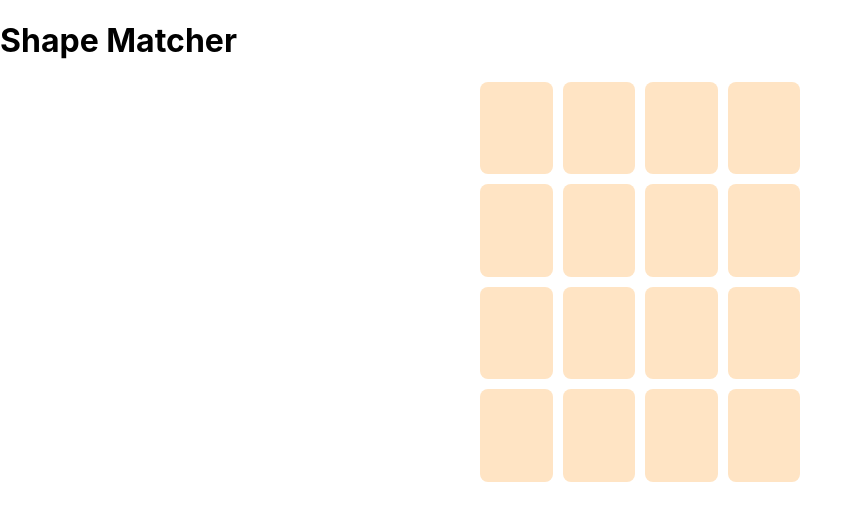
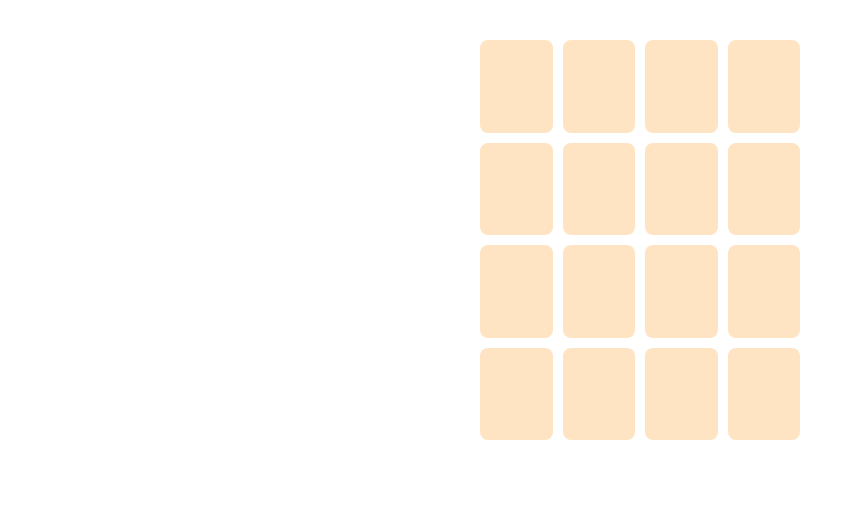
Before and after one commit to tanokiddy/Memory-Card-Game, a React (Create React App) app: page / in a window 1280 px wide. Shown: the top 520 px of the page, without its empty margins (0-862 px from the left). Built offline with nearby package versions, Linux system fonts and the light colour scheme.

Commit message:
feat: update css

```diff
--- a/src/App.tsx
+++ b/src/App.tsx
@@ -1,13 +1,10 @@
-import React from 'react';
-import Board from './components/Board';
-import './App.css';
+import React from "react";
+import Board from "./components/Board";
+import "./App.css";
 
 const App: React.FC = () => {
   return (
     <div className="App">
-      <header className="App-header">
-        <h1>Shape Matcher</h1>
-      </header>
       <main>
         <Board />
       </main>
--- a/src/components/Board.css
+++ b/src/components/Board.css
@@ -1,4 +1,5 @@
 .board {
+    padding: 40px 16px;
     display: grid;
     /* grid-template-rows: repeat(4, 1fr); */
     grid-template-columns: repeat(4, 1fr);
--- a/src/components/Board.tsx
+++ b/src/components/Board.tsx
@@ -1,6 +1,7 @@
-import React, { useState, useEffect, useMemo } from "react";
-import Cell, { CellItem, CellProps } from "./Cell";
+import React, { useState } from "react";
+import Cell from "./Cell";
 import "./Board.css";
+import { CellItem } from "../types";
 
 const shapes = ["circle", "square", "triangle"];
 
--- a/src/components/Cell.tsx
+++ b/src/components/Cell.tsx
@@ -1,17 +1,13 @@
 import React from "react";
 import "./Cell.css";
+import { CellItem } from "../types";
 
 export interface CellProps {
-  // Your code here
   cell: CellItem
   handleClick: Function;
   index: number
 }
-export type CellItem = {
-  open: boolean;
-  color: "red" | " green" | "blue" | string;
-  shape: "circle" | "square" | "triangle" | string;
-};
+
 
 const Cell: React.FC<CellProps> = (props: CellProps) => {
   const { cell, handleClick, index } = props;
```
Also changed, not shown: src/types/index.ts (+5 -2 lines), src/App.css (line endings or trailing spaces).
